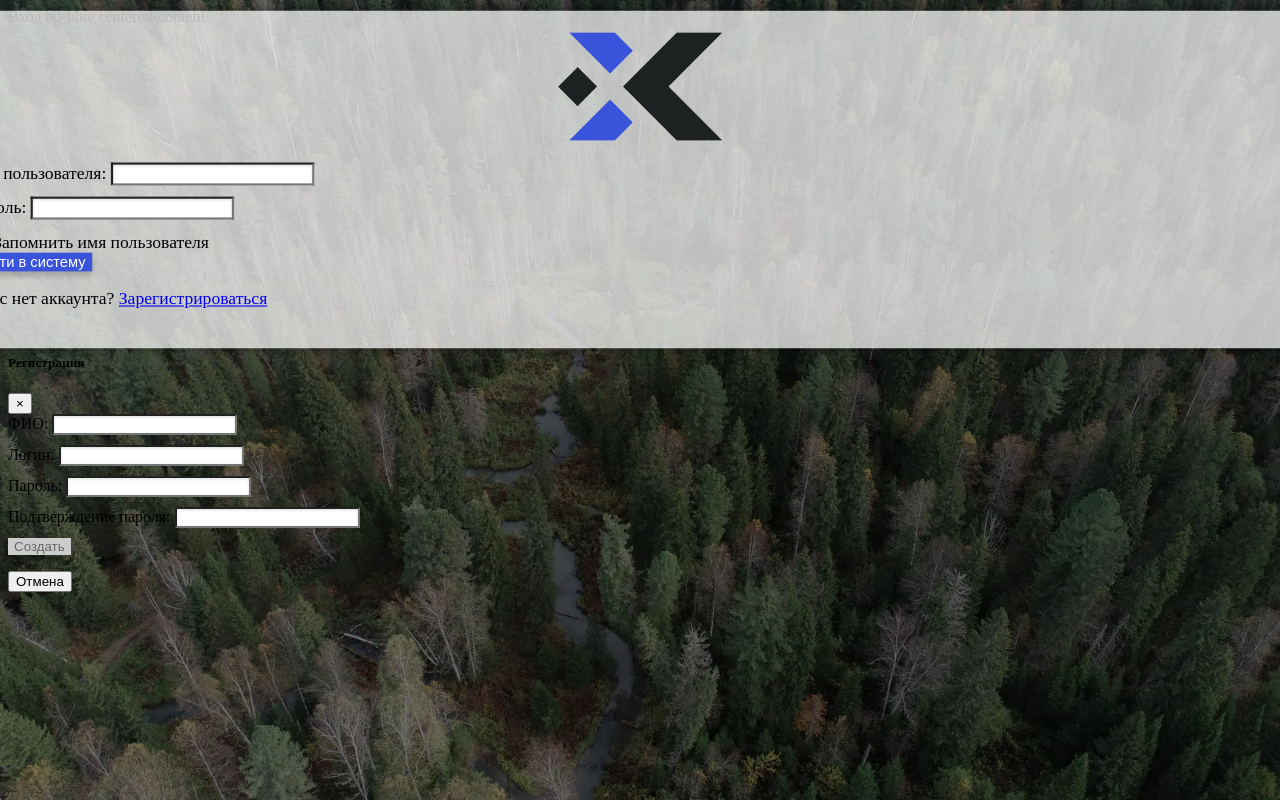
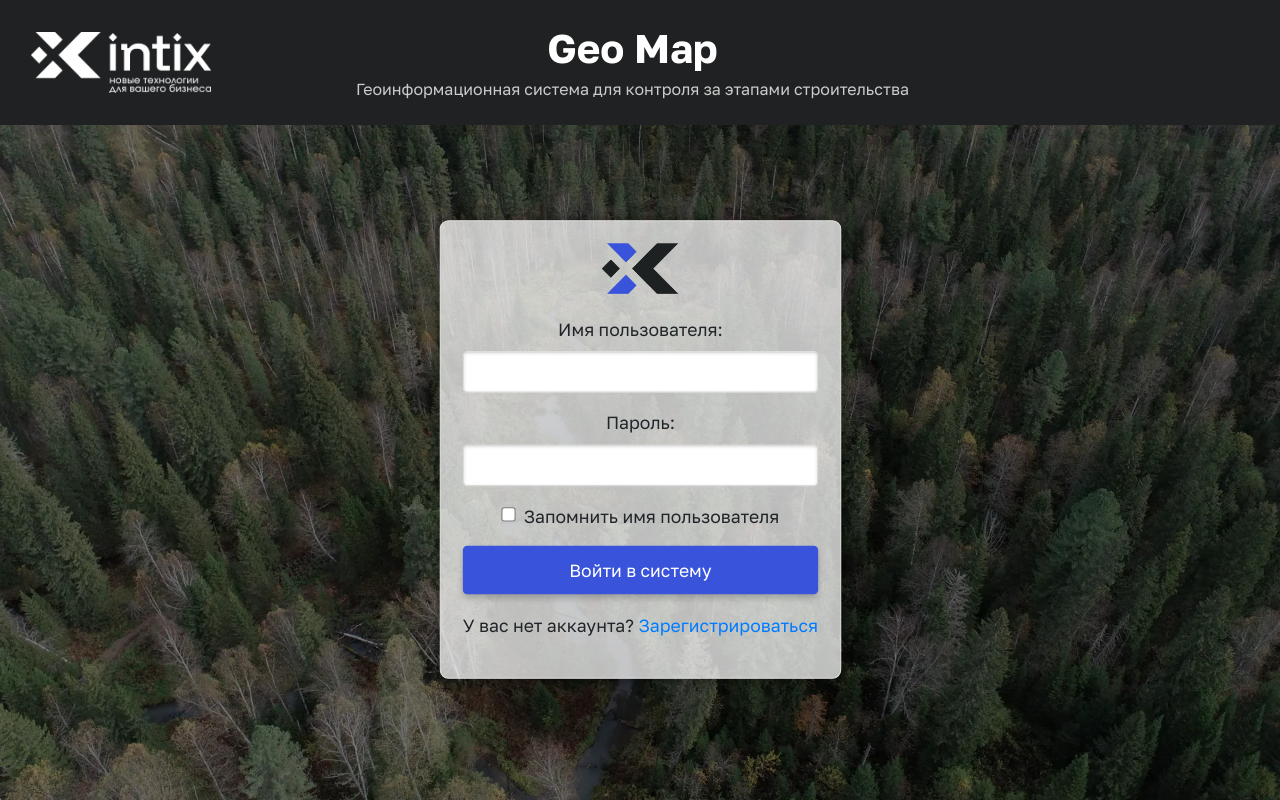
Before and after one commit to xud-300/Login-template, a Django app: page /accounts/login/ in a window 1280 px wide; the page is wider, and only the part inside the window is pictured. Run offline with Django 5.2, Linux system fonts and the light colour scheme; some libraries are stand-ins or nearby versions.

Commit message:
рабочий шаблон входа

```diff
--- a/accounts/templates/accounts/login.html
+++ b/accounts/templates/accounts/login.html
@@ -1,3 +1,4 @@
+{% extends "base_login.html" %}
 {% load static %}
 
 {% block title %}Вход{% endblock %}
@@ -356,7 +357,7 @@
     $(document).ready(function() {
         // Проверка аутентификации: если пользователь уже залогинен, перенаправляем его на нужную страницу
         if ("{{ user.is_authenticated }}" === "True") {
-            window.location.href = "{% url 'main_app.urls' %}";
+            window.location.href = "{% url 'main_page' %}";
             return; // прерываем дальнейшее выполнение скрипта
         }
 
--- /dev/null
+++ b/accounts/templates/base_login.html
@@ -0,0 +1,146 @@
+<!DOCTYPE html>
+<html>
+<head>
+    {% load static %}
+    <title>{% block title %}Intix Map{% endblock %}</title>
+    <link rel="icon" href="{% static 'images/favicon.png' %}" type="image/x-icon">
+    <!-- Подключаем стили Bootstrap для оформления -->
+    <link rel="stylesheet" href="https://stackpath.bootstrapcdn.com/bootstrap/4.5.2/css/bootstrap.min.css">
+    <!-- Подключаем пользовательские стили из статического файла -->
+    <link rel="stylesheet" type="text/css" href="{% static 'css/login.css' %}">
+    <!-- Подключаем jQuery для работы с JavaScript -->
+    <script src="https://code.jquery.com/jquery-3.5.1.min.js"></script>
+    <!-- Подключаем JavaScript Bootstrap для работы с компонентами Bootstrap -->
+    <script src="https://stackpath.bootstrapcdn.com/bootstrap/4.5.2/js/bootstrap.min.js"></script>
+    <!-- Подключаем стили и скрипты SweetAlert для отображения всплывающих уведомлений -->
+    <link rel="stylesheet" href="https://cdn.jsdelivr.net/npm/sweetalert2@11.0.18/dist/sweetalert2.min.css">
+    <script src="https://cdn.jsdelivr.net/npm/sweetalert2@11.0.18/dist/sweetalert2.all.min.js"></script>
+    <style>
+        .container {
+            max-width: 2000px; /* Устанавливаем максимальную ширину контейнера */
+        }
+        .centered-content {
+            display: flex;
+            flex-direction: column;
+            align-items: center;
+            justify-content: center;
+            height: 100vh; /* Центрируем содержимое по вертикали и горизонтали */
+        }
+        .header-logo {
+            width: 180px; /* Задаем ширину логотипа */
+            height: auto;
+            transition: width 0.3s ease, transform 0.3s ease; /* Плавная анимация изменения размера логотипа */
+        }
+        .header-container {
+            display: flex;
+            align-items: center;
+            justify-content: space-between; /* Распределяем элементы заголовка по краям */
+            width: 100%;
+            max-width: 100%; /* Устанавливаем максимальную ширину контейнера заголовка */
+        }
+        .header-title {
+            text-align: center;
+            margin: 0;
+            font-weight: bold; /* Делаем заголовок жирным */
+            flex-grow: 1;
+            white-space: nowrap; /* Запрещаем перенос текста на новую строку */
+            transition: font-size 0.3s ease; /* Плавная анимация изменения размера шрифта заголовка */
+        }
+        .bg-orange {
+            background-color: #F24F00; /* Устанавливаем оранжевый цвет фона */
+        }
+        .bg-blue {
+            background-color: #1F2122; /* Цвет фона для шапки страницы входа */
+        }
+        .header-right-container {
+            display: flex;
+            align-items: center; /* Выравниваем элементы по вертикали */
+        }
+        .logout-button {
+            background-color: #F24F00;
+            color: white;
+            border: none;
+            padding: 10px 20px;
+            cursor: pointer;
+            font-size: 1em;
+            display: inline-flex;
+            align-items: center;
+            gap: 8px; /* Задаем расстояние между иконкой и текстом */
+            border-radius: 10px; /* Скругляем углы кнопки */
+            margin-top: 10px; /* Добавляем отступ сверху */
+        }
+        .logout-button i {
+            font-size: 1.2em; /* Устанавливаем размер иконки */
+        }
+        .logout-button:hover {
+            background-color: #e54300; /* Цвет кнопки при наведении */
+        }
+        .header-title-container {
+            flex-grow: 1;
+            text-align: center;
+            margin-left: -195px; /* Смещаем заголовок и подзаголовок влево */
+            transition: margin-left 0.3s ease; /* Плавная анимация изменения отступа */
+        }
+        .header-subtitle {
+            font-size: 16px; /* Задаем размер шрифта подзаголовка */
+            margin-top: 5px; /* Добавляем отступ сверху */
+            color: #ccc; /* Устанавливаем цвет текста подзаголовка */
+        }
+        @media (max-width: 1200px) { /* Правила для экранов шириной до 1200 пикселей */
+            .header-title {
+                font-size: 3.5em; /* Увеличиваем размер шрифта на мобильных устройствах */
+            }
+            .header-logo {
+		display: none;
+            }
+            .header-title-container {
+                margin-left: 0; /* Убираем отступ слева для заголовка на мобильных устройствах */
+                text-align: center; /* Центрируем заголовок */
+            }
+            .header-container {
+                flex-direction: column; /* Выстраиваем логотип и заголовок в колонку */
+                align-items: center; /* Центрируем содержимое по горизонтали */
+            }
+        }
+    </style>
+</head>
+<body>
+    <!-- Заголовок страницы -->
+    <header class="{% block header_class %}bg-orange{% endblock %} text-white py-4 position-relative" id="header"> <!-- Увеличиваем отступы сверху и снизу -->
+        <div class="container header-container">
+            <div class="header-left">
+                <!-- Логотип -->
+                <img src="{% static 'images/logo_mono.png' %}" alt="Logo" class="header-logo"> <!-- Устанавливаем логотип -->
+            </div>
+            <div class="header-title-container">
+                {% block header_title %}
+                <!-- Основной заголовок страницы -->
+                <h1 class="header-title">Geo Map</h1>
+                <!-- Подзаголовок -->
+                <div class="header-subtitle">Геоинформационная система для контроля за этапами строительства</div> <!-- Добавленный подзаголовок -->
+                {% endblock %}
+            </div>
+            <div class="header-right-container">
+                {% if user.is_authenticated %}
+                <!-- Панель навигации для авторизованных пользователей -->
+                <nav class="header-right">
+                    <!-- Форма для выхода из аккаунта -->
+                    <form id="logout-form" method="post" action="{% url 'logout' %}" class="form-inline">
+                        {% csrf_token %}
+                        <button type="submit" class="logout-button"><i class="fas fa-sign-out-alt"></i> Выйти</button>
+                    </form>
+                </nav>
+                {% endif %}
+            </div>
+        </div>
+    </header>
+    <!-- Основной контент страницы -->
+    <main class="container mt-4 {% block main_class %}{% endblock %}">
+        {% block content %}{% endblock %}
+    </main>
+    <!-- Футер -->
+    <footer class="text-center py-4">
+        <p>&copy; 2024 Intics</p>
+    </footer>
+</body>
+</html>
--- a/accounts/views.py
+++ b/accounts/views.py
@@ -79,8 +79,8 @@
                 login(request, user)
                 cache.delete(failed_attempts_key)  # Сбрасываем счетчик после успешного входа
 
-                # Изменяем редирект на страницу карты
-                return JsonResponse({'success': True, 'redirect_url': reverse('map_view')})
+                # Изменяем редирект на главную страницу
+                return JsonResponse({'success': True, 'redirect_url': reverse('main_page')})
             else:
                 cache.set(failed_attempts_key, (failed_attempts, first_attempt_time), timeout=120)
                 return JsonResponse({
@@ -111,9 +111,10 @@
         })
 
 # переброс на основую страницу приложения
-""" @login_required
-def map_view(request):
-    return render(request, 'index.html')  # Отображаем карту """
+@login_required
+def main_page(request):
+    return render(request, 'main_app/main.html')
+
 
 # Выход пользователя
 def user_logout(request):
--- a/auth_template/settings.py
+++ b/auth_template/settings.py
@@ -102,7 +102,7 @@
 STATIC_ROOT = env('STATIC_ROOT')
 
 # URL для редиректа после входа и выхода
-LOGIN_REDIRECT_URL = '/main_app/'
+LOGIN_REDIRECT_URL = 'main_page'
 LOGOUT_REDIRECT_URL = '/'
 
 # Настройки по умолчанию для первичных ключей
--- a/static/css/login.css
+++ b/static/css/login.css
@@ -1,4 +1,3 @@
-/* === 1. ПОДКЛЮЧЕНИЕ ШРИФТОВ === */
 @font-face {
     font-family: 'Golos Text';
     src: url('../fonts/GolosText-Regular.ttf') format('truetype');
@@ -13,153 +12,38 @@
     font-style: normal;
 }
 
-/* === 2. ГЛОБАЛЬНЫЕ СТИЛИ === */
 body {
     font-family: 'Golos Text', Arial, sans-serif;
     background-color: #f8f9fa;
-    margin: 0;
 }
 
-/* Хедер */
-#header {
-    background-color: #1F2122; /* Чёрно-серый фон */
+header {
+    background-color: #007bff;
     color: white;
-    padding: 20px 0;
-    position: relative;
+    padding: 1rem;
 }
 
-/* Контейнер хедера */
-.header-container {
-    display: flex;
-    align-items: center;
-    justify-content: center; /* Центрируем содержимое */
-    max-width: 1280px; /* Ограничиваем ширину */
-    margin: 0 auto;
-    position: relative;
-}
-
-/* Логотип слева */
-.header-left {
-    position: absolute;
-    left: 0;
-    top: 50%;
-    transform: translateY(-50%);
-    padding-left: 20px; /* Прижимает логотип к левому краю */
-}
-
-.header-logo {
-    width: 180px; /* Корректный размер логотипа */
-    height: auto;
-}
-
-/* Заголовок и подзаголовок по центру */
-.header-title-container {
-    text-align: center;
-    flex-grow: 1;
-    max-width: 600px; /* Ограничиваем ширину заголовка */
-    margin: 0 auto;
-}
-
-.header-title {
-    font-size: 2rem;
-    font-weight: bold;
-    margin: 0;
-}
-
-.header-subtitle {
-    font-size: 1rem;
-    color: #cccccc;
-    margin-top: 5px;
-}
-
-/* Адаптивность */
-@media (max-width: 1024px) {
-    .header-title {
-        font-size: 1.8rem;
-    }
-    .header-subtitle {
-        font-size: 0.9rem;
-    }
-    .header-logo {
-        width: 150px;
-    }
-}
-
-@media (max-width: 768px) {
-    .header-container {
-        flex-direction: column;
-        align-items: center;
-    }
-    .header-title {
-        font-size: 1.5rem;
-    }
-    .header-subtitle {
-        font-size: 0.875rem;
-    }
-    .header-logo {
-        width: 120px;
-        position: static;
-        transform: none;
-        padding-left: 0;
-        margin-bottom: 10px;
-    }
-}
-
-
-
-/* === 4. ФОН === */
-.background-container {
-    position: fixed;
-    top: 0;
-    left: 0;
-    width: 100%;
-    height: 100%;
-    overflow: hidden;
-    z-index: -1;
-}
-
-.background {
-    position: absolute;
-    width: 100%;
-    height: 100%;
-    background-size: cover;
-    background-position: center;
-    opacity: 0;
-    transition: opacity 3s ease-in-out;
-}
-
-.background1 { background-image: url("../images/background1.webp"); opacity: 1; }
-.background2 { background-image: url("../images/background2.webp"); }
-.background3 { background-image: url("../images/background3.webp"); }
-.background4 { background-image: url("../images/background4.webp"); }
-.background5 { background-image: url("../images/background5.webp"); }
-.background6 { background-image: url("../images/background6.webp"); }
-.background7 { background-image: url("../images/background7.webp"); }
-.background8 { background-image: url("../images/background8.webp"); }
-.background9 { background-image: url("../images/background9.webp"); }
-.background10 { background-image: url("../images/background10.webp"); }
-
-/* === 5. ФОРМА ВХОДА === */
-.centered-content {
-    display: flex;
-    flex-direction: column;
-    align-items: center;
-    justify-content: center;
-    height: 100vh;
+footer {
+    background-color: #343a40;
+    color: white;
+    padding: 1rem 0;
 }
 
 .login-container {
     max-width: 600px;
-    padding: 30px;
+    margin: 0 auto;
+    padding: 50px;
     background-color: #fff;
     border: 1px solid #ddd;
     border-radius: 8px;
     box-shadow: 0 0 10px rgba(0, 0, 0, 0.1);
     text-align: center;
+    margin-top: -200px;
 }
 
-.login-logo {
-    width: 100px;
+.login-container .login-logo {
+    width: 70px;
+    height: auto;
     margin-bottom: 20px;
 }
 
@@ -185,21 +69,11 @@
     border-radius: 4px;
 }
 
-.btn-primary {
-    background-color: #3953DB;
-    color: white;
-    border: none;
-    transition: background-color 0.3s;
+.btn-block {
+    display: block;
+    width: 100%;
 }
 
-.btn-primary:hover { background-color: #2e44b0; }
-.btn-primary:disabled {
-    background-color: #cccccc;
-    color: #666666;
-    cursor: not-allowed;
-}
-
-/* === 6. МОДАЛЬНОЕ ОКНО (ФОРМА РЕГИСТРАЦИИ) === */
 .modal .modal-dialog {
     max-width: 600px;
 }
@@ -208,30 +82,100 @@
     padding: 20px;
 }
 
-.modal .modal-header,
+.modal .modal-header {
+    border-bottom: none;
+}
+
 .modal .modal-footer {
-    border: none;
+    border-top: none;
 }
 
 .modal .form-control {
     margin-bottom: 10px;
 }
 
-/* === 7. КАПЧА === */
-#captcha-container {
-    display: none;
-    margin-top: 10px;
+html, body {
+    height: 100%;
+    margin: 0;
+    padding: 0;
+    overflow: hidden;
+    border: 0;
+}
+#map {
+    height: 100vh;
+    width: 100vw;
+    margin: 0;
+    padding: 0;
+    border: 0;
+}
+#upload {
+    position: absolute;
+    bottom: 10px;
+    left: 10px;
+    z-index: 1000;
+    background: white;
+    padding: 5px;
+    border: 1px solid #ccc;
+    border-radius: 3px;
 }
 
-
-/* === 8. АДАПТИВНОСТЬ === */
-@media (max-width: 1200px) {
-    .header-logo { display: none; }
-    .header-title { font-size: 2em; }
-    .header-container { flex-direction: column; align-items: center; }
+.leaflet-popup-content-wrapper {
+    max-width: 100% !important;
+    width: auto !important;
+    padding: 10px !important;
+    border-radius: 8px !important;
+    background-color: #f9f9f9 !important;
 }
 
-@media (max-width: 980px) {
-    .login-container { transform: scale(1.2); }
-    .modal-content { transform: scale(1.1); }
+.leaflet-popup-content {
+    padding: 5px !important;
+    margin: 0 !important;
+    font-family: Arial, sans-serif !important;
+    font-size: 14px !important;
+    color: #333 !important;
 }
+
+.leaflet-popup-tip {
+    background: #f9f9f9 !important;
+}
+
+.leaflet-popup-close-button {
+    color: #333 !important;
+    font-size: 18px !important;
+    top: 5px !important;
+    right: 5px !important;
+}
+
+.leaflet-control-layers-toggle {
+    display: none !important;
+}
+
+.leaflet-control-layers-expanded {
+    display: block !important;
+    max-height: none !important;
+    width: auto;
+}
+
+.leaflet-control-layers {
+    background-color: white;
+    padding: 6px;
+    border-radius: 4px;
+    box-shadow: 0 0 15px rgba(0, 0, 0, 0.2);
+}
+
+.leaflet-control-layers-list {
+    display: block !important;
+}
+
+.layer-control {
+    background-color: white;
+    padding: 10px;
+    border: 1px solid #ccc;
+    box-shadow: 3px 3px 8px rgba(0, 0, 0, 0.3);
+    font-size: 14px;
+    line-height: 1.5;
+  }
+.leaflet-div-icon {
+    border-radius: 50%;
+    background-color: #ff0303;
+}
```
